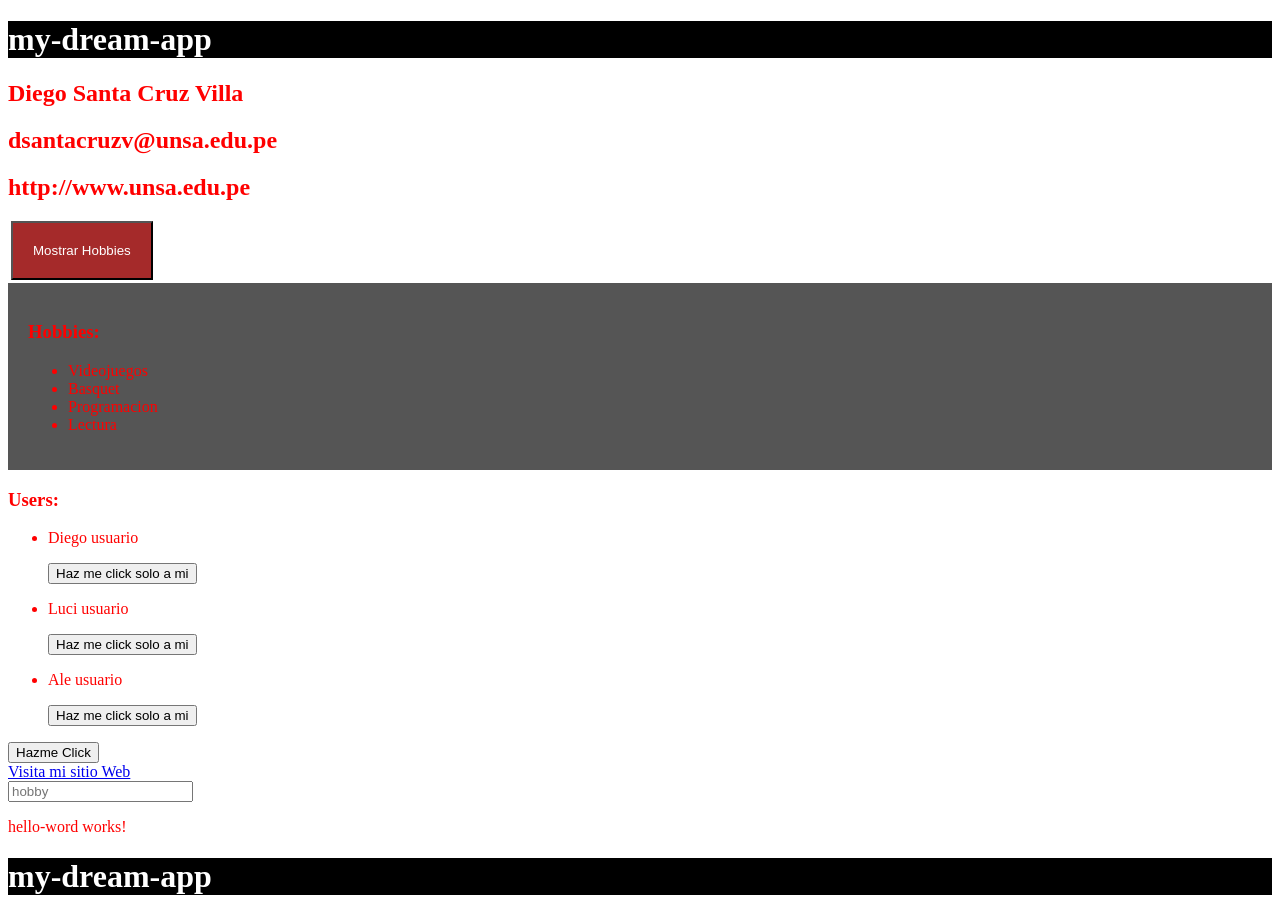
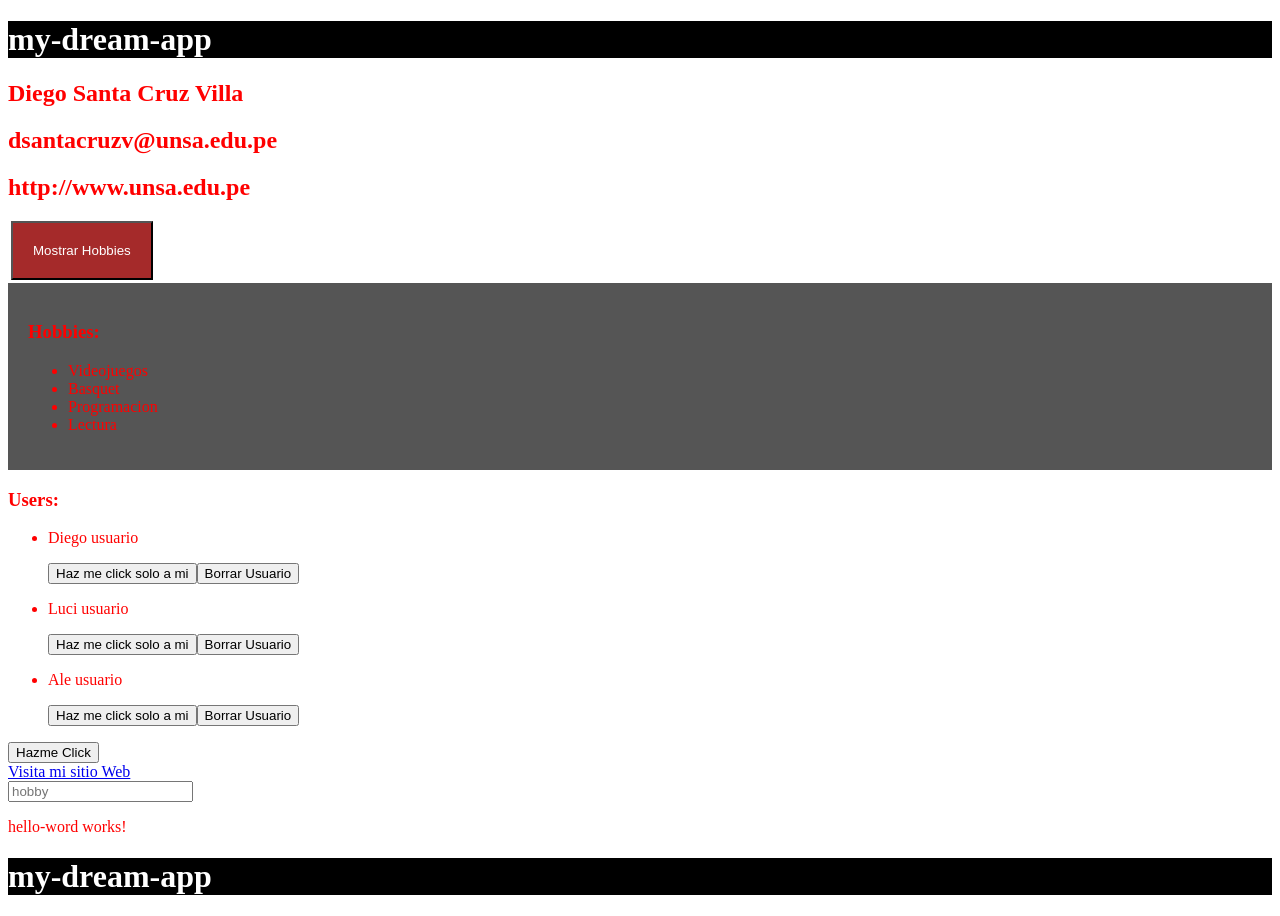
Before and after one commit to DiegoSantaC/LaboratoriosPW2, an Angular app in the folder tareaAngular/my-dream-app/: page / in a window 1280 px wide. Both pictures are taken after a click on the button "Mostrar Hobbies". Built offline with nearby package versions, Linux system fonts and the light colour scheme.

Commit message:
Agregando boton para eliminar usuarios e implementando su funcion deleteuser

```diff
--- a/tareaAngular/my-dream-app/src/app/app.component.html
+++ b/tareaAngular/my-dream-app/src/app/app.component.html
@@ -20,6 +20,7 @@
       <ul>
         <li *ngFor="let user of users">
           <app-user [nameUser]="user"></app-user>
+          <button (click)="deleteuser(user)">Borrar Usuario</button>
         </li>
       </ul>
       <button (click)="sayhello()">Hazme Click</button>
--- a/tareaAngular/my-dream-app/src/app/app.component.ts
+++ b/tareaAngular/my-dream-app/src/app/app.component.ts
@@ -42,4 +42,12 @@
   sayhello(){
     alert("Hola desde app.component");
   }
+
+  deleteuser(user:any){
+    for(let i=0; i<this.users.length; i++){
+      if(user==this.users[i]){
+        this.users.splice(i,1);
+      }
+    }
+  }
 }
```
